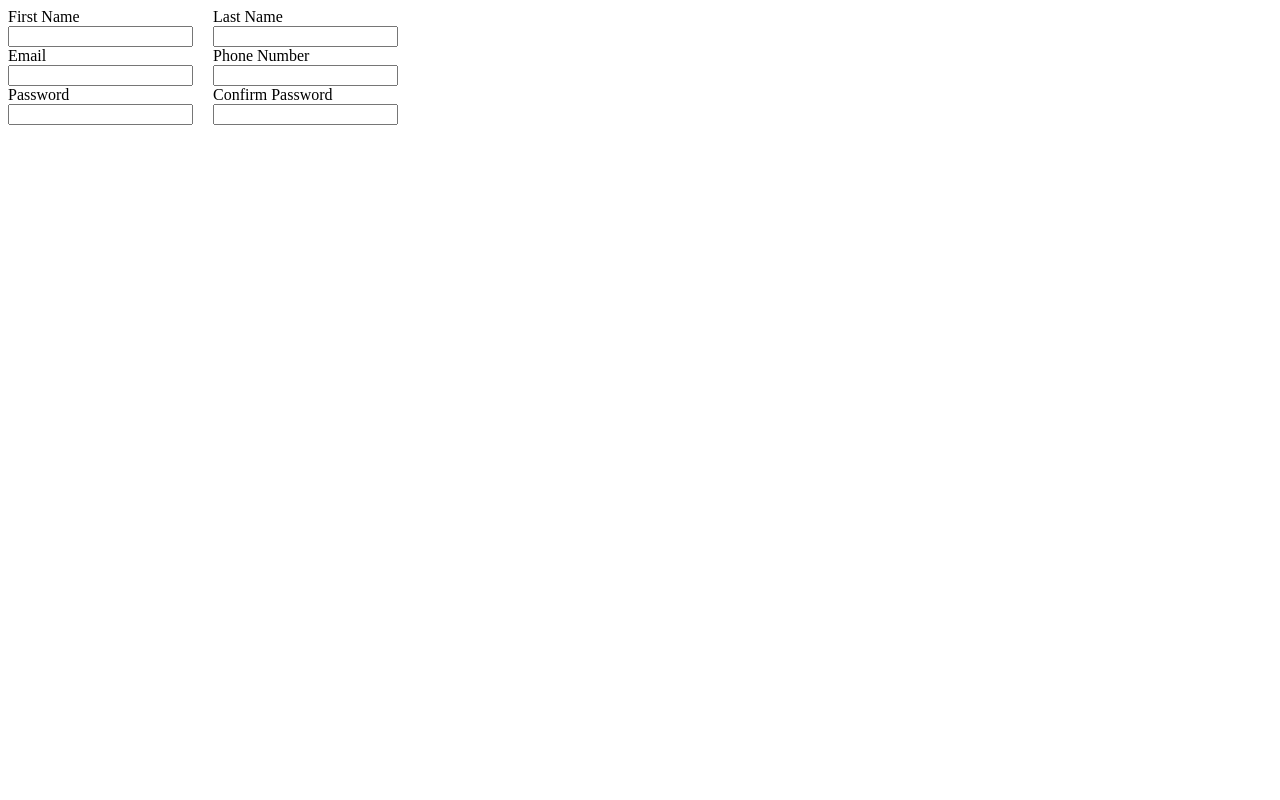
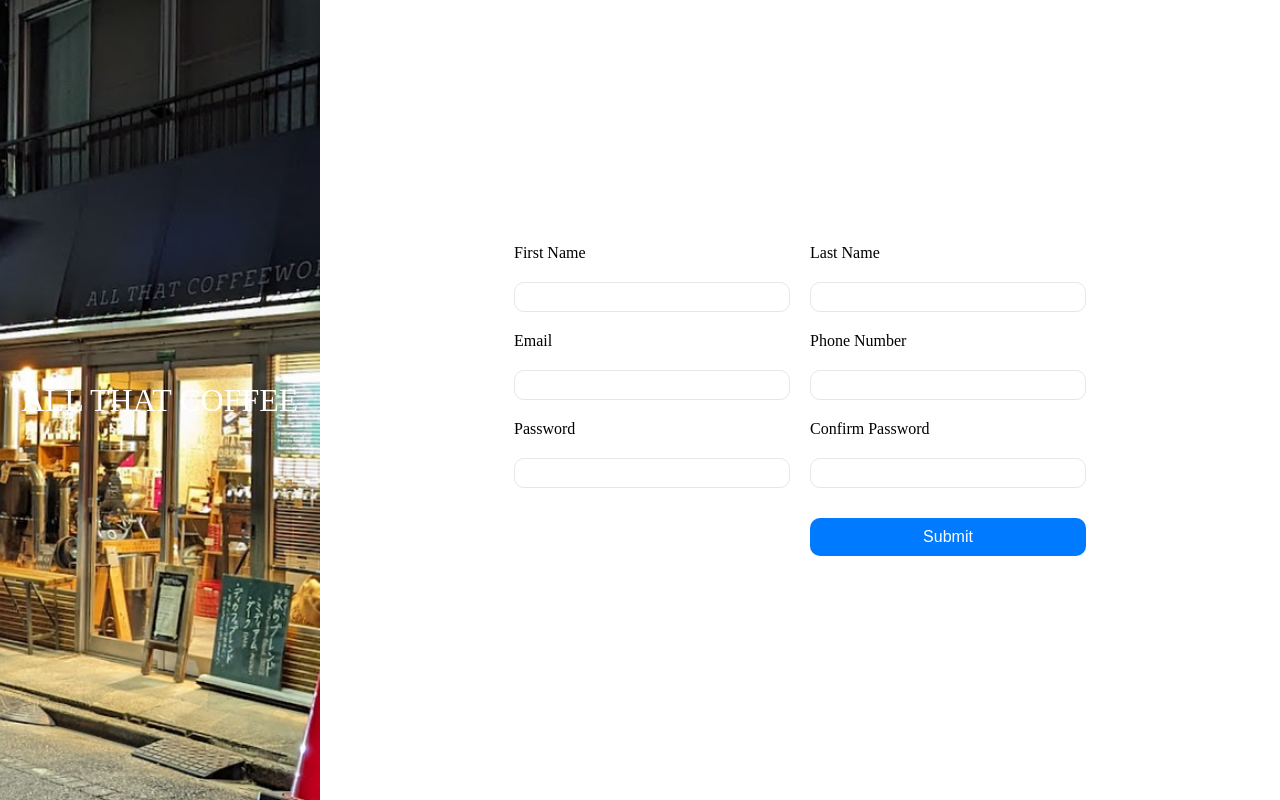
Before and after one commit to GoodBoyNYC/odin-signupform, a plain HTML site: page index.html in a window 1280 px wide. Drawn offline with Linux system fonts and the light colour scheme.

Commit message:
Update sign-up page layout and styles

```diff
--- a/index.html
+++ b/index.html
@@ -1,48 +1,108 @@
+<!DOCTYPE html>
 <html lang="en">
 
 <head>
     <meta charset="UTF-8">
+    <meta name="viewport" content="width=device-width, initial-scale=1.0">
+    <title>Sign-Up</title>
     <link rel="stylesheet" href="./style.css">
     <script src="./logic.js" defer></script>
-    <meta name="viewport" content="width=device-width, initial-scale=1.0">
-    <title>Sign-Up</title>
     <style>
+        body {
+            height: 100vh;
+            display: flex;
+            margin: 0;
+        }
+
+        .container {
+            display: flex;
+            width: 100%;
+        }
+
+        .sidebar {
+            width: 25%;
+            background-image: url("./assets/Coffee.jpg");
+            background-size: cover;
+            background-position: center;
+            background-repeat: no-repeat;
+            display: flex;
+            align-items: center;
+            justify-content: center;
+            color: white;
+            font-size: 2em;
+        }
+
+        .form-container {
+            width: 75%;
+            display: flex;
+            align-items: center;
+            justify-content: center;
+        }
+
+        .form {
+            display: flex;
+            flex-direction: column;
+            gap: 20px;
+        }
+
         .row {
             display: flex;
             flex-direction: row;
             gap: 20px;
         }
 
-        .form {
-            display: flex;
-            flex-direction: column;
+        input {
+            font: inherit;
+            padding: 5px;
+            width: 33ch;
+            border: #E5E7EB solid 1px;
+            border-radius: 10px;
+        }
+
+        .btn {
+            margin-top: 10px;
+            width: 100%;
+            padding: 10px;
+            font-size: 1em;
+            border: none;
+            border-radius: 10px;
+            background-color: #007BFF;
+            color: white;
+            cursor: pointer;
+        }
+        :focus {
+            border: blue solid 1px;
+            box-shadow: 100px;
         }
     </style>
 </head>
 
 <body>
-    <div class="row">
+    <div class="container">
+        <div class="sidebar">ALL THAT COFFEE</div>
+        <div class="form-container">
             <form action="">
                 <div class="row">
                     <div class="form">
                         <label for="fName">First Name</label>
-                    <input type="text" id="fName">
+                        <input type="text" id="fName" name="firstName">
                         <label for="email">Email</label>
-                    <input type="email" id="email">
+                        <input type="email" id="email" name="email">
                         <label for="password">Password</label>
-                    <input type="password" id="password">
+                        <input type="password" id="password" name="password" required>
                     </div>
                     <div class="form">
                         <label for="lName">Last Name</label>
-                    <input type="text" id="lName">
+                        <input type="text" id="lName" name="lastName">
                         <label for="phoneNumber">Phone Number</label>
-                    <input type="text" id="phoneNumber">
+                        <input type="tel" id="phoneNumber" name="phoneNumber">
                         <label for="confpassword">Confirm Password</label>
-                    <input type="password" id="confpassword">
+                        <input type="password" id="confpassword" name="confirmPassword" required>
+                        <button type="submit" class="btn">Submit</button>
                     </div>
                 </div>
-
             </form>
+        </div>
     </div>
 </body>
 
```
Lines whose indentation alone changed are shown as unchanged.
